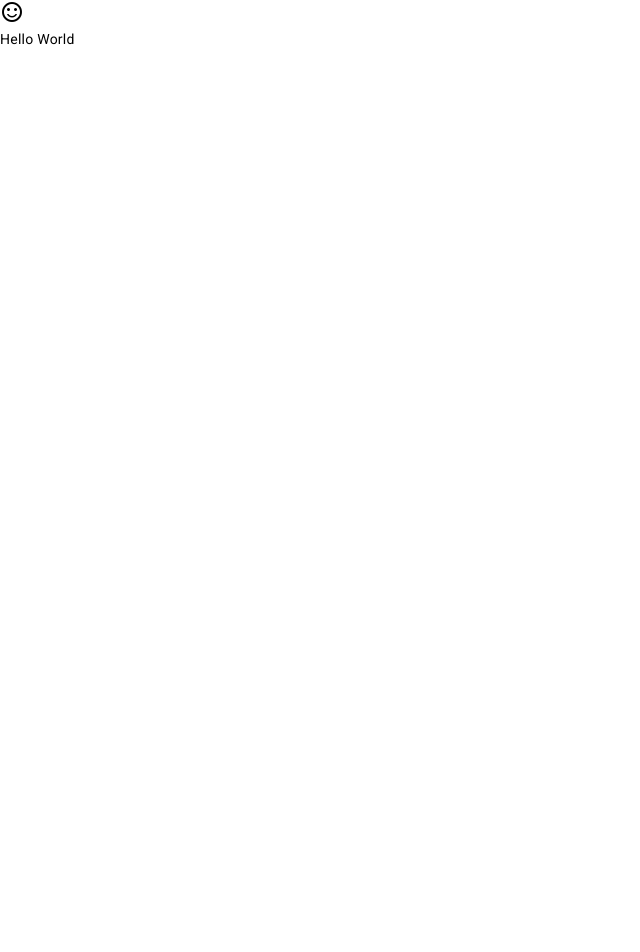
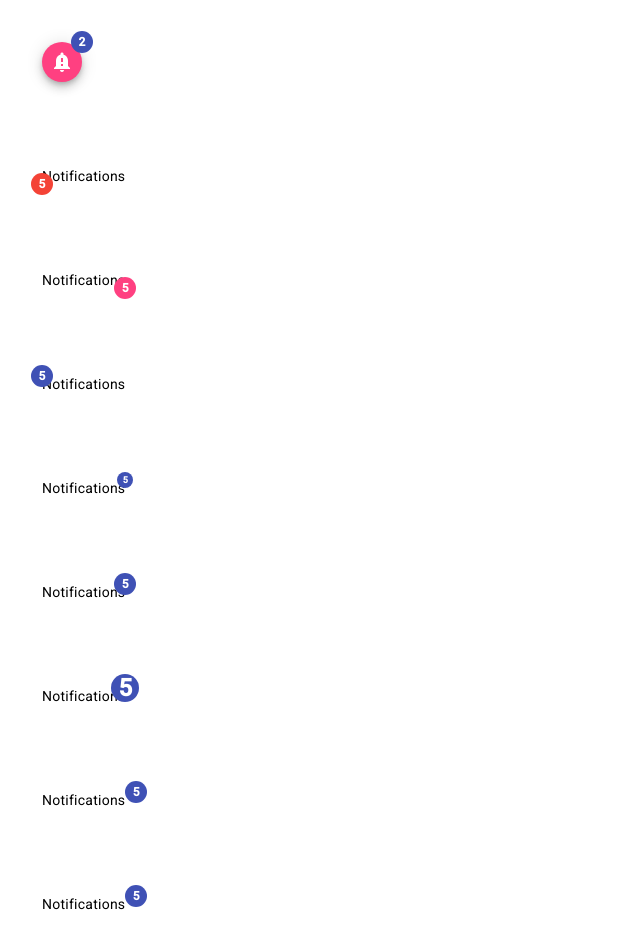
Before and after one commit to grand-rick001/angular-material-practice, an Angular app: page / in a window 1280 px wide. Shown: the top 952 px of the page, without its empty margins (0-640 px from the left). Before the commit the page ends 800 px from the top, so only its background shows below. Built offline with nearby package versions, Linux system fonts and the light colour scheme.

Commit message:
[learn]: MatBadge

```diff
--- a/src/app/app.component.html
+++ b/src/app/app.component.html
@@ -1,6 +1,39 @@
 <div>
-    <mat-icon>sentiment_satisfied_alt</mat-icon>
+    <button mat-mini-fab
+        [matBadge]="notifications"
+        [matBadgeHidden]="notifications <= 0"
+        matBadgeSize="medium"
+        (click)="addNotification()"
+    >
+        <mat-icon>notification_important</mat-icon>
+    </button>
 </div>
 <div>
-    Hello World
+    <span matBadge="5" matBadgePosition="below before" matBadgeColor="warn">Notifications</span>
 </div>
+<div>
+    <span matBadge="5" matBadgePosition="below after" matBadgeColor="accent">Notifications</span>
+</div>
+<div>
+    <span matBadge="5" matBadgePosition="above before">Notifications</span>
+</div>
+
+<div>
+    <span matBadge="5" matBadgeSize="small">Notifications</span>
+</div>
+<div>
+    <span matBadge="5" matBadgeSize="medium">Notifications</span>
+</div>
+<div>
+    <span matBadge="5" matBadgeSize="large">Notifications</span>
+</div>
+
+<div>
+    <span matBadge="5" matBadgeOverlap="false">Notifications</span>
+</div>
+<div>
+    <span matBadge="5" matBadgeOverlap="false">Notifications</span>
+</div>
+<div>
+    <span matBadge="5" matBadgeOverlap="false">Notifications</span>
+</div>
--- a/src/app/app.component.scss
+++ b/src/app/app.component.scss
@@ -1,3 +1,7 @@
+div {
+    padding: 3em;
+}
+
 button {
     margin-right: 3em;
 }
--- a/src/app/app.component.ts
+++ b/src/app/app.component.ts
@@ -7,4 +7,9 @@ import { Component } from '@angular/core';
 })
 export class AppComponent {
   title = 'material-code';
+  notifications = 2;
+
+  addNotification() {
+    this.notifications++;
+  }
 }
--- a/src/app/material/material.module.ts
+++ b/src/app/material/material.module.ts
@@ -2,11 +2,13 @@ import { NgModule } from '@angular/core';
 import { MatButtonModule } from '@angular/material/button';
 import { MatIconModule } from '@angular/material/icon';
 import {MatButtonToggleModule} from '@angular/material/button-toggle';
+import {MatBadgeModule} from '@angular/material/badge';
 
 const MaterialComponents = [
   MatButtonModule,
   MatIconModule,
-  MatButtonToggleModule
+  MatButtonToggleModule,
+  MatBadgeModule
 ]
 
 @NgModule({
```
